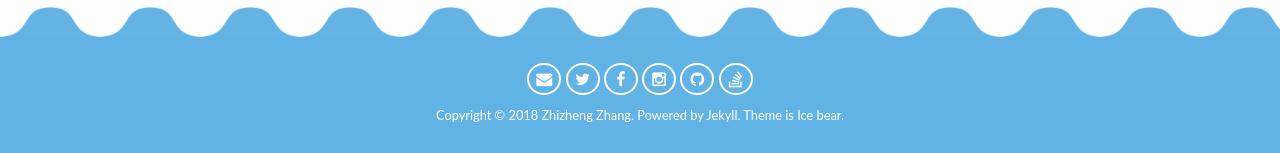
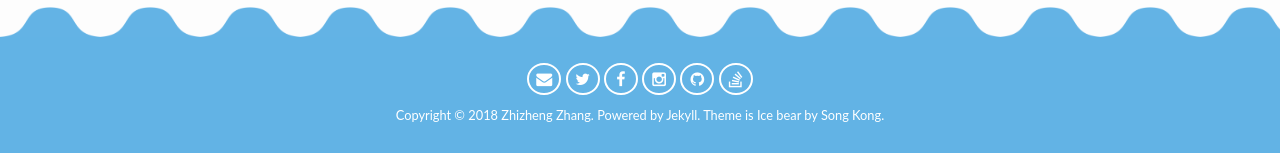
Before and after one commit to izhizheng/izhizheng.github.io, a Jekyll site: the page built from index.html, in a window 1280 px wide. Shown: the part 1321-1474 px from the top of the page. Built offline with Jekyll 4.4.1, drawn with Linux system fonts in a browser that asks for light colours.

Commit message:
Update copyright

```diff
--- a/_includes/footer.html
+++ b/_includes/footer.html
@@ -29,7 +29,7 @@
         {% if site.hackernews %}<li><a class="social-btn btn-white" href="https://news.ycombinator.com/user?id={{ site.hackernews }}" target="_blank" rel="nofollow noopener noreferrer" title="Follow me on Hackernews"><i class="fa fa-fw fa-hacker-news"></i></a></li>{% endif %}
       </ul>
     </div>
-    <div class="copyright text-center">Copyright &copy; {{ 'now' | date: "%Y" }} <a href="/">{{ site.author.name }}</a>. Powered by <a href="https://jekyllrb.com/" target="_blank" rel="nofollow noopener noreferrer">Jekyll</a>. Theme is <a href="http://kongsong.me" target="_blank" rel="noopener noreferrer">Ice bear</a>.</div>
+    <div class="copyright text-center">Copyright &copy; {{ 'now' | date: "%Y" }} <a href="/">{{ site.author.name }}</a>. Powered by <a href="https://jekyllrb.com/" target="_blank" rel="nofollow noopener noreferrer">Jekyll</a>. Theme is <a href="https://github.com/songkong/Blog/" target="_blank" rel="nofollow noopener noreferrer">Ice bear</a> by <a href="http://kongsong.me/" target="_blank" rel="noopener noreferrer">Song Kong</a>.</div>
   </div>
   <div id="top" class="btn-top" style="display:none">
     <a href=" #header "><i class="fa fa-paw" aria-hidden="true"></i></a>
```
